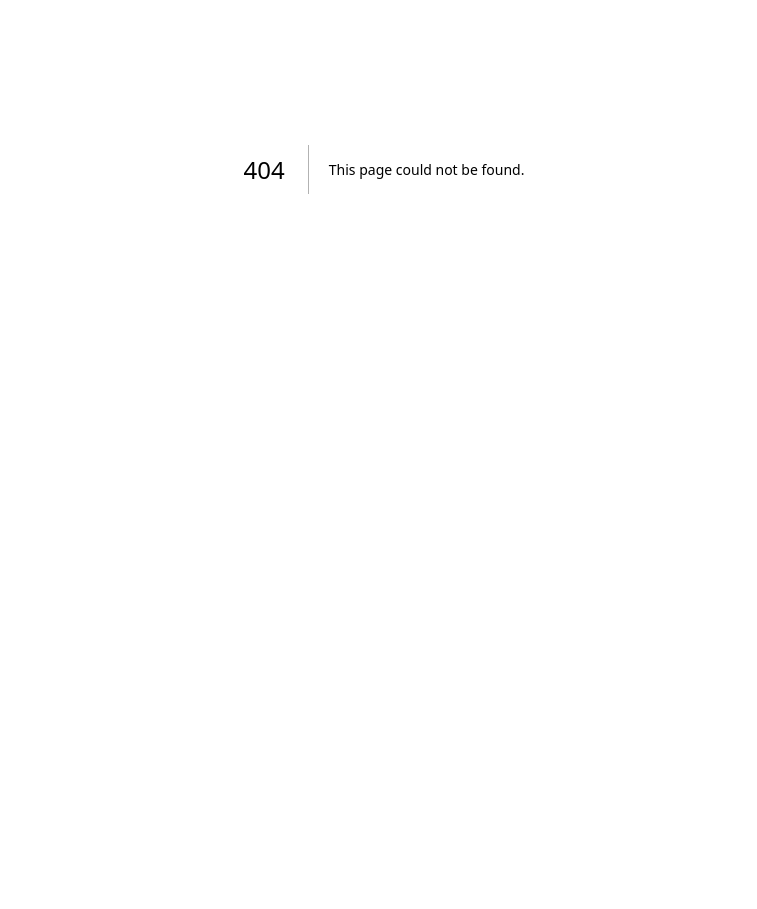
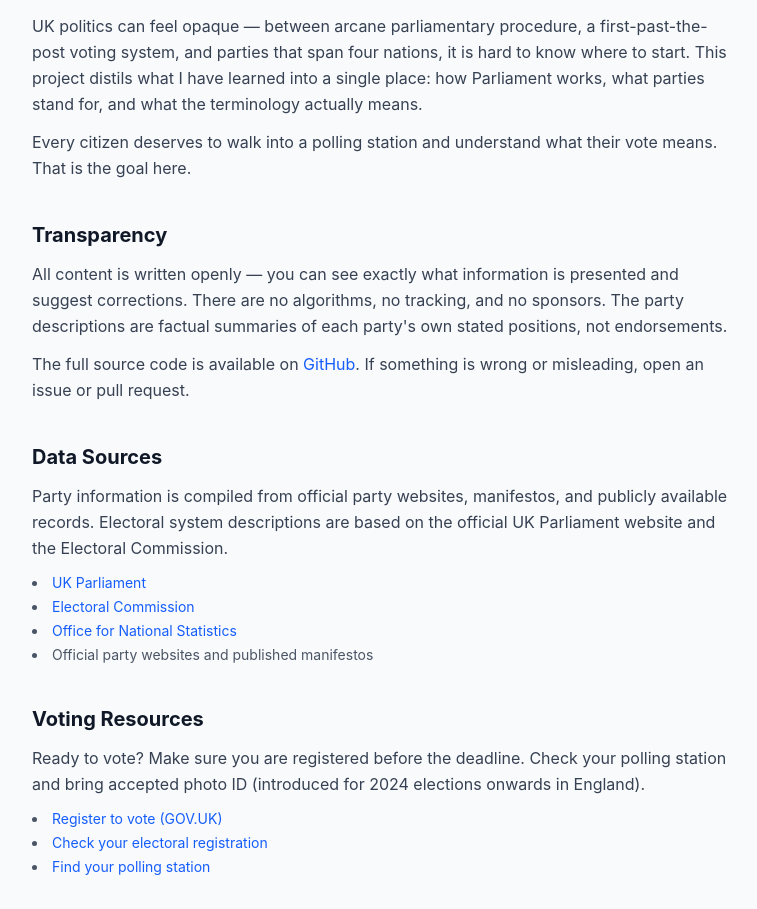
Before and after one commit to JHCodeQuest/civic-lens, a Next.js app in the folder frontend/: page /about in a window 1280 px wide. Before the commit this address had no page. Shown: the part 287-1196 px from the top of the page, without its empty margins (256-1013 px from the left). Before the commit the page ends 856 px from the top, so only its background shows below. Built offline with nearby package versions, Linux system fonts and the light colour scheme.

Commit message:
add About page with mission, transparency, data sources, and voting resources

```diff
--- /dev/null
+++ b/frontend/src/app/about/page.tsx
@@ -0,0 +1,122 @@
+import Link from "next/link"
+
+export default function AboutPage() {
+  return (
+    <main className="mx-auto max-w-3xl px-4 py-8 sm:px-6 lg:px-8">
+      <h1 className="mb-2 text-3xl font-bold">About</h1>
+      <p className="mb-10 text-gray-600">
+        Why this project exists and how it works.
+      </p>
+
+      <section className="mb-10">
+        <h2 className="mb-3 text-xl font-bold">Mission</h2>
+        <p className="mb-3 leading-relaxed text-gray-700">
+          This app exists for one reason: to help me understand UK politics well enough
+          to cast an informed vote at the next general election.
+        </p>
+        <p className="mb-3 leading-relaxed text-gray-700">
+          UK politics can feel opaque — between arcane parliamentary procedure, a
+          first-past-the-post voting system, and parties that span four nations, it is
+          hard to know where to start. This project distils what I have learned into
+          a single place: how Parliament works, what parties stand for, and what the
+          terminology actually means.
+        </p>
+        <p className="leading-relaxed text-gray-700">
+          Every citizen deserves to walk into a polling station and understand what
+          their vote means. That is the goal here.
+        </p>
+      </section>
+
+      <section className="mb-10">
+        <h2 className="mb-3 text-xl font-bold">Transparency</h2>
+        <p className="mb-3 leading-relaxed text-gray-700">
+          All content is written openly — you can see exactly what information is
+          presented and suggest corrections. There are no algorithms, no tracking,
+          and no sponsors. The party descriptions are factual summaries of each
+          party's own stated positions, not endorsements.
+        </p>
+        <p className="leading-relaxed text-gray-700">
+          The full source code is available on{" "}
+          <Link
+            href="https://github.com/JHCodeQuest/civic-lens"
+            className="text-blue-600 hover:underline"
+          >
+            GitHub
+          </Link>
+          . If something is wrong or misleading, open an issue or pull request.
+        </p>
+      </section>
+
+      <section className="mb-10">
+        <h2 className="mb-3 text-xl font-bold">Data Sources</h2>
+        <p className="mb-3 leading-relaxed text-gray-700">
+          Party information is compiled from official party websites, manifestos, and
+          publicly available records. Electoral system descriptions are based on the
+          official UK Parliament website and the Electoral Commission.
+        </p>
+        <ul className="list-inside list-disc space-y-1 text-sm text-gray-600">
+          <li>
+            <Link
+              href="https://www.parliament.uk/"
+              className="text-blue-600 hover:underline"
+            >
+              UK Parliament
+            </Link>
+          </li>
+          <li>
+            <Link
+              href="https://www.electoralcommission.org.uk/"
+              className="text-blue-600 hover:underline"
+            >
+              Electoral Commission
+            </Link>
+          </li>
+          <li>
+            <Link
+              href="https://www.ons.gov.uk/"
+              className="text-blue-600 hover:underline"
+            >
+              Office for National Statistics
+            </Link>
+          </li>
+          <li>Official party websites and published manifestos</li>
+        </ul>
+      </section>
+
+      <section>
+        <h2 className="mb-3 text-xl font-bold">Voting Resources</h2>
+        <p className="mb-3 leading-relaxed text-gray-700">
+          Ready to vote? Make sure you are registered before the deadline. Check your
+          polling station and bring accepted photo ID (introduced for 2024 elections
+          onwards in England).
+        </p>
+        <ul className="list-inside list-disc space-y-1 text-sm text-gray-600">
+          <li>
+            <Link
+              href="https://www.gov.uk/register-to-vote"
+              className="text-blue-600 hover:underline"
+            >
+              Register to vote (GOV.UK)
+            </Link>
+          </li>
+          <li>
+            <Link
+              href="https://www.gov.uk/get-on-electoral-register"
+              className="text-blue-600 hover:underline"
+            >
+              Check your electoral registration
+            </Link>
+          </li>
+          <li>
+            <Link
+              href="https://wheredoivote.co.uk/"
+              className="text-blue-600 hover:underline"
+            >
+              Find your polling station
+            </Link>
+          </li>
+        </ul>
+      </section>
+    </main>
+  )
+}
--- a/frontend/src/app/learn/page.tsx
+++ b/frontend/src/app/learn/page.tsx
@@ -2,6 +2,7 @@
 
 import { useState } from "react"
 import TermTooltip from "@/components/ui/TermTooltip"
+import PlainEnglish, { PlainEnglishProvider, PlainEnglishToggle } from "@/components/ui/PlainEnglish"
 
 type Level = "beginner" | "intermediate" | "detailed"
 
@@ -18,19 +19,19 @@ const sections: { title: string; level: Level; content: React.JSX.Element }[] =
     content: (
       <>
         <p>
-          The UK Parliament is the supreme legislative body of the United Kingdom. It is
-          <TermTooltip term="bicameral" definition="Having two chambers — the House of Commons and the House of Lords.">bicameral</TermTooltip>, consisting of two chambers: the House of Commons (elected) and the
+          The UK Parliament is the supreme legislative body of the United Kingdom. It is{" "}
+          <TermTooltip term="bicameral" definition="Having two chambers — the House of Commons and the House of Lords."><PlainEnglish complex="bicameral" simple="two-chamber" /></TermTooltip>, consisting of two chambers: the House of Commons (elected) and the
           House of Lords (appointed). The monarch is the third component, granting <TermTooltip term="Royal Assent" /> to bills.
         </p>
         <h3 className="mb-2 mt-6 text-lg font-semibold">House of Commons</h3>
         <p>
-          650 MPs are elected through the <TermTooltip term="First Past the Post" /> system, each representing a
+          650 MPs are elected through the <TermTooltip term="First Past the Post" /> system, each representing a{" "}
           <TermTooltip term="constituency" definition="A geographical area represented by an MP in Parliament.">constituency</TermTooltip>. The party with the most seats typically forms the government, with
           its leader becoming Prime Minister.
         </p>
         <h3 className="mb-2 mt-6 text-lg font-semibold">House of Lords</h3>
         <p>
-          The upper chamber scrutinises legislation proposed by the Commons. It includes
+          The upper chamber <PlainEnglish complex="scrutinises" simple="carefully examines" /> legislation proposed by the Commons. It includes
           life peers, hereditary peers, and Lords Spiritual. The Lords can amend and delay
           bills but cannot permanently block them.
         </p>
@@ -49,8 +50,8 @@ const sections: { title: string; level: Level; content: React.JSX.Element }[] =
         </p>
         <p className="mt-4">
           After the election, the monarch invites the leader of the largest party to form a
-          government. If no party wins a majority, a <TermTooltip term="Hung Parliament" /> occurs, potentially
-          leading to a <TermTooltip term="Coalition Government">coalition</TermTooltip> or <TermTooltip term="Minority Government">minority government</TermTooltip>.
+          government. If no party wins a majority, a <TermTooltip term="Hung Parliament"><PlainEnglish complex="hung parliament" simple="situation where no party wins overall control" /></TermTooltip> occurs, potentially
+          leading to a <TermTooltip term="Coalition Government"><PlainEnglish complex="coalition" simple="government made of two or more parties" /></TermTooltip> or <TermTooltip term="Minority Government"><PlainEnglish complex="minority government" simple="government that governs without a majority" /></TermTooltip>.
         </p>
       </>
     ),
@@ -83,7 +84,7 @@ const sections: { title: string; level: Level; content: React.JSX.Element }[] =
     content: (
       <>
         <p>
-          Since 1997, legislative powers have been <TermTooltip term="Devolution">devolved</TermTooltip> to Scotland, Wales, and
+          Since 1997, legislative powers have been <TermTooltip term="Devolution"><PlainEnglish complex="devolved" simple="transferred" /></TermTooltip> to Scotland, Wales, and
           Northern Ireland. Each nation has its own legislature and government handling
           domestic policy areas such as health, education, and transport.
         </p>
@@ -103,7 +104,7 @@ const sections: { title: string; level: Level; content: React.JSX.Element }[] =
         </ul>
         <p className="mt-4">
           The UK Parliament at Westminster retains control over reserved matters: defence,
-          foreign affairs, immigration, and overall economic policy. This is known as the
+          foreign affairs, immigration, and overall economic policy. This is known as the{" "}
           <TermTooltip term="West Lothian Question" definition="The constitutional anomaly where MPs from Scotland, Wales, and NI can vote on English-only matters but English MPs cannot vote on devolved matters.">West Lothian Question</TermTooltip> — Scottish, Welsh, and NI MPs can vote on English-only
           matters but not vice versa.
         </p>
@@ -127,7 +128,7 @@ const sections: { title: string; level: Level; content: React.JSX.Element }[] =
         </ul>
         <p className="mt-4">
           By convention, the monarch acts on the advice of government ministers and does
-          not involve themself in political decisions. This principle is known as the
+          not involve themselves in political decisions. This principle is known as the
           monarch remaining politically neutral.
         </p>
       </>
@@ -180,6 +181,7 @@ export default function LearnPage() {
   )
 
   return (
+    <PlainEnglishProvider>
     <main className="mx-auto max-w-3xl px-4 py-8 sm:px-6 lg:px-8">
       <h1 className="mb-2 text-3xl font-bold">Learn About UK Politics</h1>
       <p className="mb-6 text-gray-600">
@@ -187,7 +189,7 @@ export default function LearnPage() {
         elections to <TermTooltip term="Devolution" /> and law-making.
       </p>
 
-      <div className="mb-8 flex gap-2">
+      <div className="mb-8 flex flex-wrap gap-2">
         {levels.map(({ key, label }) => (
           <button
             key={key}
@@ -201,6 +203,8 @@ export default function LearnPage() {
             {label}
           </button>
         ))}
+        <span className="mx-2 text-gray-300">|</span>
+        <PlainEnglishToggle />
       </div>
 
       <div className="space-y-10">
@@ -212,5 +216,6 @@ export default function LearnPage() {
         ))}
       </div>
     </main>
+    </PlainEnglishProvider>
   )
 }
--- a/frontend/src/app/page.tsx
+++ b/frontend/src/app/page.tsx
@@ -116,6 +116,10 @@ export default function Home() {
           <Link href="/glossary" className="text-gray-500 underline-offset-2 hover:underline">
             Glossary
           </Link>
+          <span className="mx-2">&middot;</span>
+          <Link href="/about" className="text-gray-500 underline-offset-2 hover:underline">
+            About
+          </Link>
         </p>
       </footer>
     </>
--- a/frontend/src/components/layout/Navbar.tsx
+++ b/frontend/src/components/layout/Navbar.tsx
@@ -10,6 +10,7 @@ const NAV_ITEMS = [
   { href: "/learn", label: "Learn" },
   { href: "/parties", label: "Parties" },
   { href: "/glossary", label: "Glossary" },
+  { href: "/about", label: "About" },
 ]
 
 export default function Navbar() {
--- /dev/null
+++ b/frontend/src/components/ui/PlainEnglish.tsx
@@ -0,0 +1,52 @@
+"use client"
+
+import { createContext, useContext, useState, type ReactNode } from "react"
+
+interface PlainEnglishContextType {
+  enabled: boolean
+  toggle: () => void
+}
+
+const PlainEnglishContext = createContext<PlainEnglishContextType>({
+  enabled: false,
+  toggle: () => {},
+})
+
+export function PlainEnglishProvider({ children }: { children: ReactNode }) {
+  const [enabled, setEnabled] = useState(false)
+  return (
+    <PlainEnglishContext.Provider value={{ enabled, toggle: () => setEnabled((v) => !v) }}>
+      {children}
+    </PlainEnglishContext.Provider>
+  )
+}
+
+export function usePlainEnglish() {
+  return useContext(PlainEnglishContext)
+}
+
+export function PlainEnglishToggle() {
+  const { enabled, toggle } = usePlainEnglish()
+  return (
+    <button
+      onClick={toggle}
+      className={`rounded-lg border px-4 py-2 text-sm font-medium transition ${
+        enabled
+          ? "border-gray-900 bg-gray-900 text-white"
+          : "border-gray-300 bg-white text-gray-700 hover:border-gray-500"
+      }`}
+    >
+      Plain English {enabled ? "ON" : "OFF"}
+    </button>
+  )
+}
+
+interface PlainEnglishProps {
+  complex: string
+  simple: string
+}
+
+export default function PlainEnglish({ complex, simple }: PlainEnglishProps) {
+  const { enabled } = usePlainEnglish()
+  return <>{enabled ? simple : complex}</>
+}
--- a/frontend/src/components/ui/TermTooltip.tsx
+++ b/frontend/src/components/ui/TermTooltip.tsx
@@ -1,6 +1,6 @@
 "use client"
 
-import { useState } from "react"
+import { useRef, useState } from "react"
 import { glossary } from "@/data/glossary"
 
 const glossaryMap = new Map(glossary.map((g) => [g.term.toLowerCase(), g.definition]))
@@ -11,8 +11,19 @@ interface TermTooltipProps {
   children?: React.ReactNode
 }
 
+function calcAlign(el: HTMLElement): "center" | "left" | "right" {
+  const rect = el.getBoundingClientRect()
+  const tooltipWidth = 256
+  const offset = tooltipWidth / 2
+  if (rect.left - offset < 8) return "left"
+  if (rect.right + offset > window.innerWidth - 8) return "right"
+  return "center"
+}
+
 export default function TermTooltip({ term, definition, children }: TermTooltipProps) {
   const [show, setShow] = useState(false)
+  const [align, setAlign] = useState<"center" | "left" | "right">("center")
+  const spanRef = useRef<HTMLSpanElement>(null)
 
   const key = term.toLowerCase()
   const resolved =
@@ -22,17 +33,41 @@ export default function TermTooltip({ term, definition, children }: TermTooltipP
 
   if (!resolved) return <>{children ?? term}</>
 
+  const handleEnter = () => {
+    if (spanRef.current) setAlign(calcAlign(spanRef.current))
+    setShow(true)
+  }
+
+  const positionClass =
+    align === "left"
+      ? "left-0 -translate-x-0"
+      : align === "right"
+        ? "right-0 translate-x-0"
+        : "left-1/2 -translate-x-1/2"
+
+  const arrowClass =
+    align === "left"
+      ? "left-4"
+      : align === "right"
+        ? "right-4"
+        : "left-1/2 -translate-x-1/2"
+
   return (
     <span
+      ref={spanRef}
       className="relative cursor-help border-b border-dotted border-gray-400"
-      onMouseEnter={() => setShow(true)}
+      onMouseEnter={handleEnter}
       onMouseLeave={() => setShow(false)}
     >
       {children ?? term}
       {show && (
-        <span className="absolute bottom-full left-1/2 z-10 mb-2 w-64 -translate-x-1/2 rounded-lg border border-gray-200 bg-white px-3 py-2 text-sm text-gray-700 shadow-lg">
+        <span
+          className={`absolute bottom-full z-10 mb-2 w-64 rounded-lg border border-gray-200 bg-white px-3 py-2 text-sm text-gray-700 shadow-lg ${positionClass}`}
+        >
           {resolved}
-          <span className="absolute left-1/2 top-full -translate-x-1/2 border-4 border-transparent border-t-white" />
+          <span
+            className={`absolute top-full border-4 border-transparent border-t-white ${arrowClass}`}
+          />
         </span>
       )}
     </span>
--- a/frontend/src/data/glossary.ts
+++ b/frontend/src/data/glossary.ts
@@ -61,7 +61,7 @@ export const glossary = [
   },
   {
     term: "Marginal Seat",
-    definition: "A constituency where the winning candidate's majority is small, making it likely to change hands at the next election. Key targets for opposition parties.",
+    definition: "A constituency where the winning candidate's majority is small, making it likely to change hands at the next election. Marginal seats are key targets for opposition parties.",
   },
   {
     term: "Safe Seat",
```
